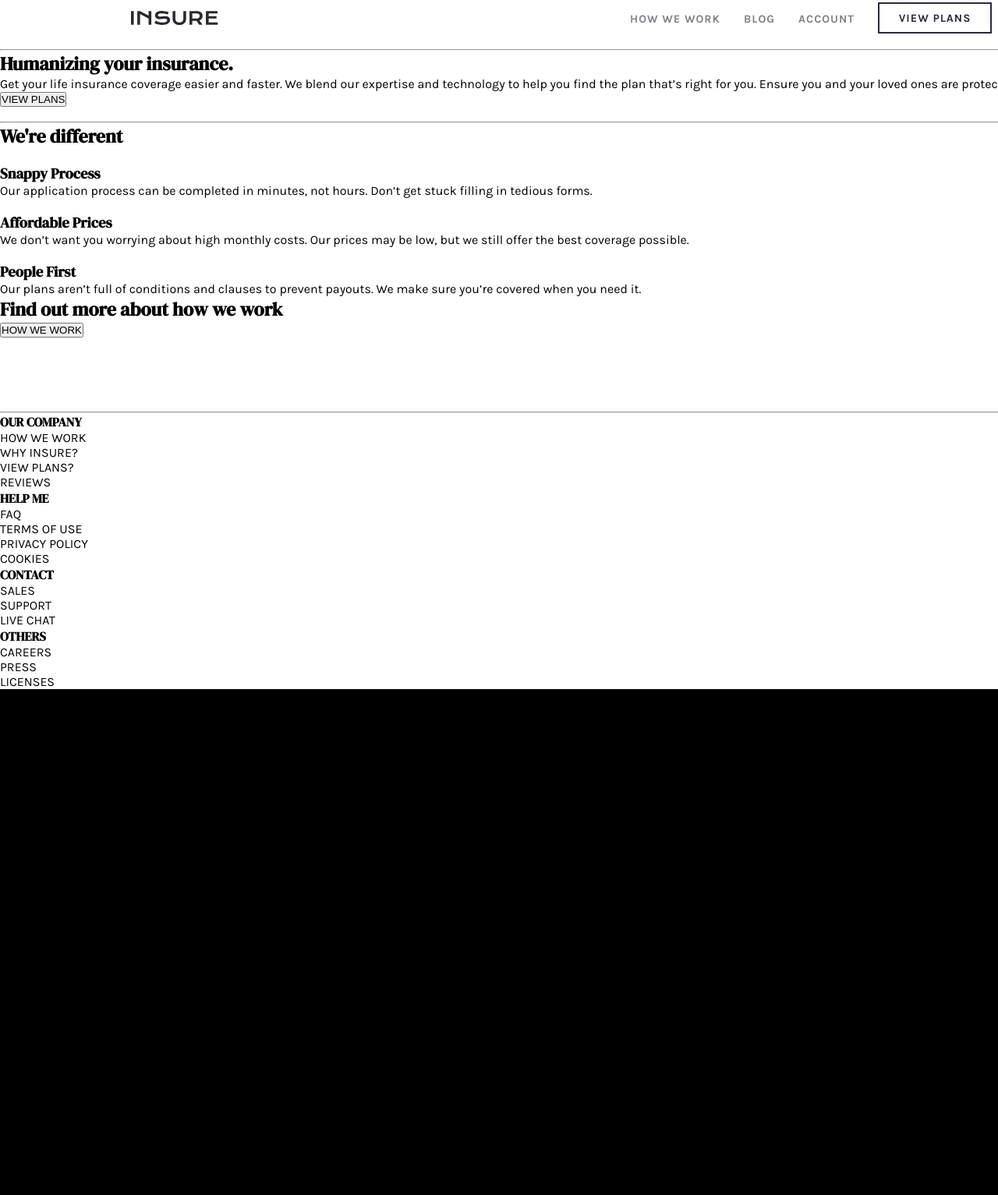
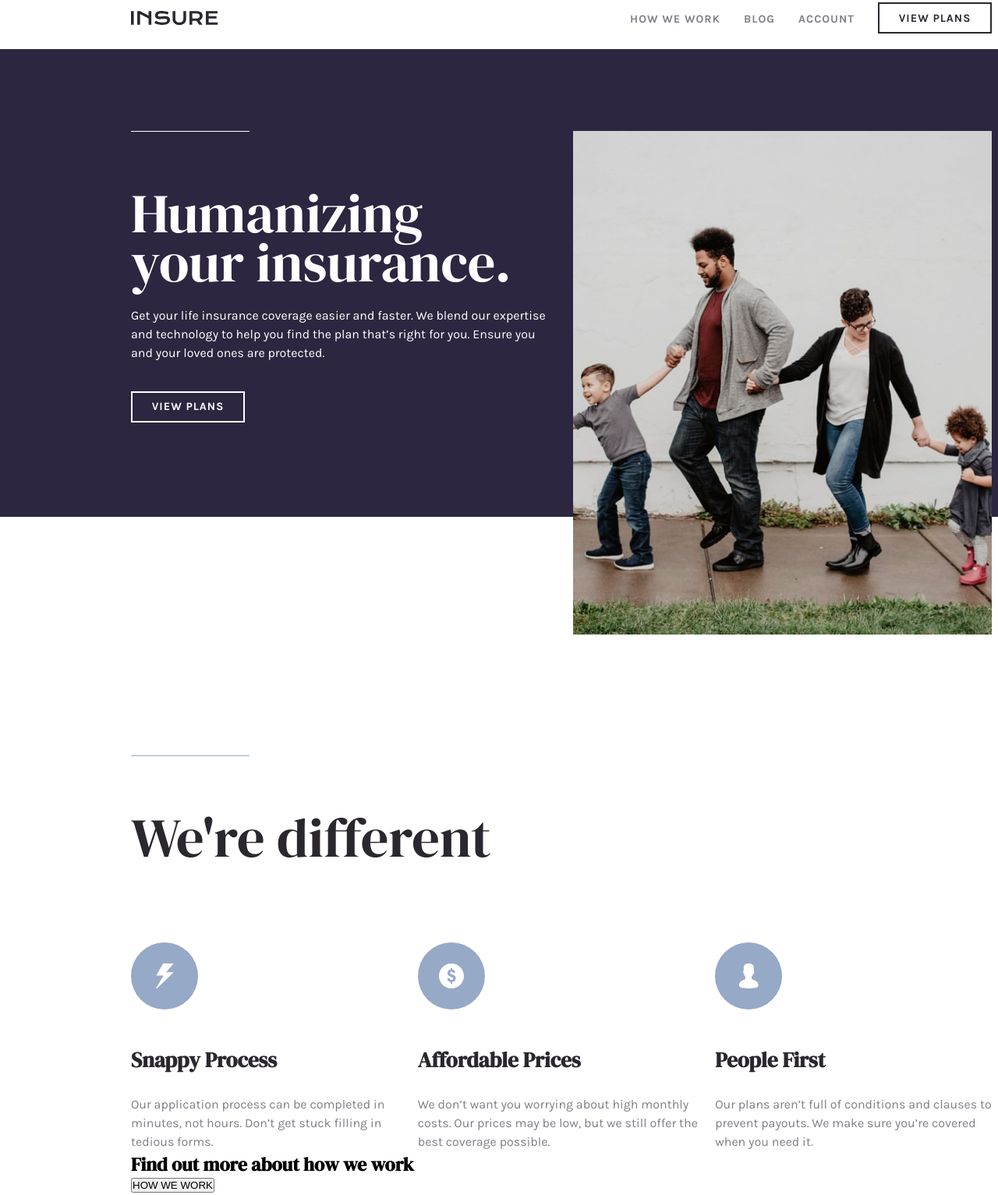
Before and after one commit to GoranTurkalj/Insurance-Firm-Landing-Page, a plain HTML site: page index.html in a window 1280 px wide. Shown: the part 17-1550 px from the top of the page at 78% size. Before the commit the page ends 901 px from the top, so only its background shows below. Drawn offline with Linux system fonts and the light colour scheme.

Commit message:
styling features

```diff
--- a/index.html
+++ b/index.html
@@ -33,44 +33,55 @@
       <!--Main Content****************************************-->
       <main>
         <!--Main Section-->
-        <section>
-          <hr />
-          <div>
-            <h1>Humanizing your insurance.</h1>
-            <p>
+        <section class="hero-section">
+          <div class="hero-info">
+            <div class="hero-info__line"></div>
+            <h1 class="hero-info__title">
+              Humanizing <br />
+              your insurance.
+            </h1>
+            <p class="hero-info__desc">
               Get your life insurance coverage easier and faster. We blend our
               expertise and technology to help you find the plan that’s right
               for you. Ensure you and your loved ones are protected.
             </p>
-            <button>VIEW PLANS</button>
+            <button class="hero-info__btn">VIEW PLANS</button>
           </div>
-          <div><img src="" alt="" /></div>
+          <div class="hero-image">
+            <img src="/images/image-intro-desktop.jpg" alt="" />
+          </div>
         </section>
         <!--How We Work Section-->
-        <section>
-          <hr />
-          <h2>We're different</h2>
-          <ul>
-            <li>
-              <img />
-              <h3>Snappy Process</h3>
-              <p>
+        <section class="features-section">
+          <div class="features-info__line"></div>
+          <h1 class="features-info__title">We're different</h1>
+          <ul class="features-info__list">
+            <li class="feature-item">
+              <img
+                src="./images/icon-snappy-process.svg"
+                alt="snappy process"
+              />
+              <h2 class="feature-item__subtitle">Snappy Process</h2>
+              <p class="feature-item__desc">
                 Our application process can be completed in minutes, not hours.
                 Don’t get stuck filling in tedious forms.
               </p>
             </li>
             <li>
-              <img />
-              <h3>Affordable Prices</h3>
-              <p>
+              <img
+                src="./images/icon-affordable-prices.svg"
+                alt="affordable prices"
+              />
+              <h2 class="feature-item__subtitle">Affordable Prices</h2>
+              <p class="feature-item__desc">
                 We don’t want you worrying about high monthly costs. Our prices
                 may be low, but we still offer the best coverage possible.
               </p>
             </li>
             <li>
-              <img />
-              <h3>People First</h3>
-              <p>
+              <img src="./images/icon-people-first.svg" alt="people first" />
+              <h2 class="feature-item__subtitle">People First</h2>
+              <p class="feature-item__desc">
                 Our plans aren’t full of conditions and clauses to prevent
                 payouts. We make sure you’re covered when you need it.
               </p>
--- /dev/null
+++ b/styles/_mixins.scss
@@ -0,0 +1,28 @@
+@mixin button($color, $borderColor, $textColorHover, $backgroundColorHover) {
+  height: 2.5rem;
+  width: 146px;
+  border: 2px solid $borderColor;
+  background-color: transparent;
+  font-family: inherit;
+  font-size: 0.9rem;
+  font-weight: 700;
+  letter-spacing: 1px;
+  color: $color;
+  outline: none;
+
+  &:hover,
+  &:focus,
+  &:active {
+    background-color: $backgroundColorHover;
+    color: $textColorHover;
+
+    cursor: pointer;
+  }
+}
+
+@mixin topLine($borderColor) {
+  width: 152px;
+  height: 1px;
+  border-top: 1px solid $borderColor;
+  margin-bottom: 73px;
+}
--- a/styles/style.scss
+++ b/styles/style.scss
@@ -1,4 +1,5 @@
 @import "colors";
+@import "mixins";
 
 * {
   box-sizing: border-box;
@@ -31,7 +32,7 @@ header {
   padding: 1.25rem 10.5rem;
 }
 
-// Main navigation
+// Main navigation********************************************************************
 
 .nav {
   display: flex;
@@ -67,25 +68,94 @@ header {
     }
 
     button {
-      height: 2.5rem;
-      width: 146px;
-      border: 2px solid $DarkViolet;
-      background-color: transparent;
-      font-family: inherit;
-      font-size: 0.9rem;
-      font-weight: 700;
-      letter-spacing: 1px;
-      color: $DarkViolet;
-      outline: none;
-
-      &:hover,
-      &:focus,
-      &:active {
-        background-color: $VeryDarkViolet;
-        color: white;
-
-        cursor: pointer;
-      }
+      @include button($VeryDarkViolet, $VeryDarkViolet, white, $VeryDarkViolet);
     }
   }
 }
+
+// Top Section - Hero Section**************************************************************
+
+.hero-section {
+  height: 37.5rem;
+  padding: 105px 10.5rem;
+  background-color: $DarkViolet;
+  display: flex;
+}
+
+.hero-info {
+  height: 370px;
+  width: 570px;
+  padding-right: 30px;
+  color: white;
+}
+
+.hero-info__line {
+  @include topLine(white);
+}
+
+.hero-info__title {
+  font-size: 4.4rem;
+  line-height: 0.9;
+  font-weight: 400;
+  margin-bottom: 1.5rem;
+}
+
+.hero-info__desc {
+  margin-bottom: 37px;
+  line-height: 1.5;
+}
+.hero-info__btn {
+  @include button(white, white, $DarkViolet, white);
+}
+
+.hero-image {
+  background-color: green;
+  height: 370px;
+  width: 33.75rem; //540px
+
+  img {
+    width: 100%;
+  }
+}
+
+// Middle Section - Work section**********************************************************************
+
+.features-section {
+  height: 1400px;
+
+  padding-top: 306px;
+  padding-left: 10.5rem;
+  padding-right: 10.5rem;
+}
+
+.features-info__line {
+  @include topLine($GrayishBlue);
+}
+
+.features-info__title {
+  @extend .hero-info__title;
+  margin-bottom: 6.4rem;
+  color: $VeryDarkViolet;
+}
+
+.features-info__list {
+  list-style-type: none;
+  display: flex;
+
+  li:first-of-type {
+    margin-right: 2.5rem;
+  }
+}
+
+.feature-item__subtitle {
+  padding-top: 42px;
+  padding-bottom: 27px;
+  font-size: 1.7rem;
+  font-weight: 700;
+  color: $VeryDarkViolet;
+}
+
+.feature-item__desc {
+  color: $DarkGrayishViolet;
+  line-height: 1.5;
+}
```
Also changed, not shown: styles/style.css, 1 other file.
